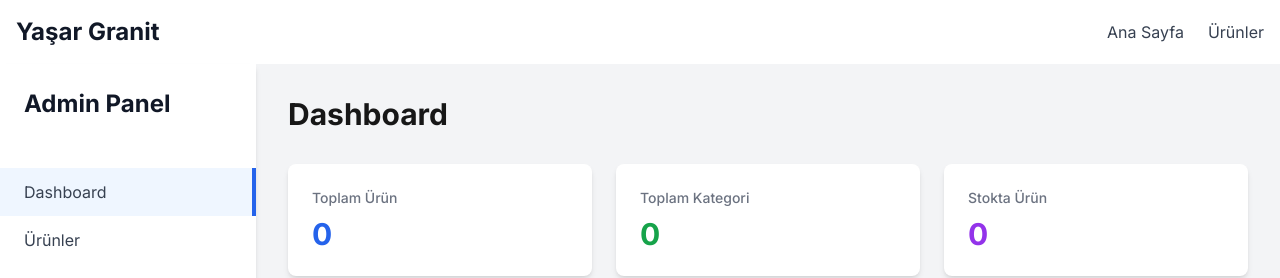
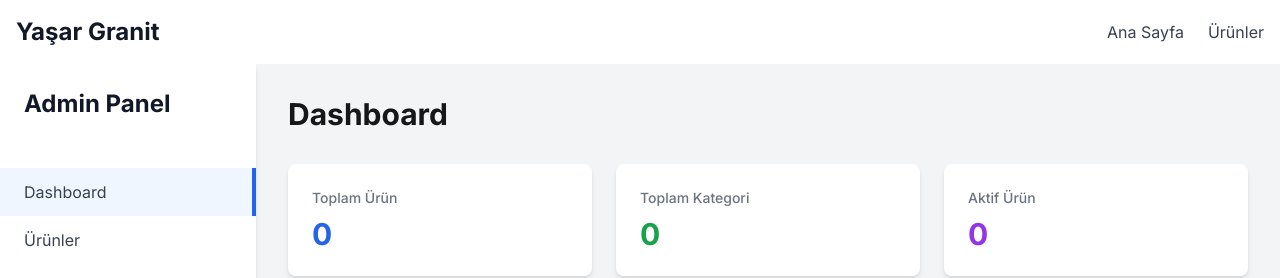
Before and after one commit to hasanyasar07/YasarGranit, a Next.js app: page /admin/dashboard in a window 1280 px wide. Shown: the top 278 px of the page. Built offline with nearby package versions, Linux system fonts and the light colour scheme; no server answers; the database is empty.

Commit message:
fix: Remove stock reference from dashboard

```diff
--- a/app/admin/dashboard/page.tsx
+++ b/app/admin/dashboard/page.tsx
@@ -22,9 +22,9 @@ export default async function DashboardPage() {
         </div>
 
         <div className="bg-white p-6 rounded-lg shadow-md">
-          <h3 className="text-gray-500 text-sm font-medium mb-2">Stokta Ürün</h3>
+          <h3 className="text-gray-500 text-sm font-medium mb-2">Aktif Ürün</h3>
           <p className="text-3xl font-bold text-purple-600">
-            {products.filter((p) => p.stock && p.stock > 0).length}
+            {products.length}
           </p>
         </div>
       </div>
```
Also changed, not shown: logs.txt.
